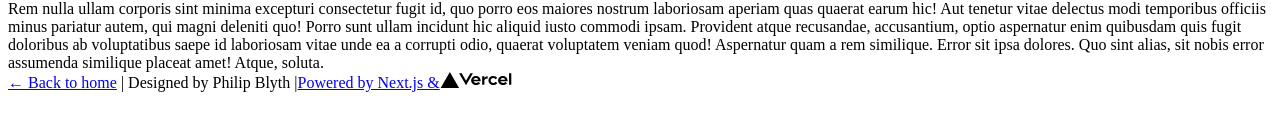
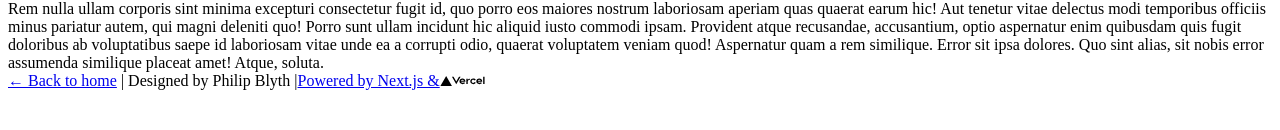
Before and after one commit to nemoDreamer/nemoDreaming-v5, a Next.js app: page /about in a window 1280 px wide. Shown: the part 414-544 px from the top of the page. Built offline with nearby package versions, Linux system fonts and the light colour scheme; a web font is replaced by a local one.

Commit message:
refactor: smaller footer

```diff
--- a/components/layout.tsx
+++ b/components/layout.tsx
@@ -82,7 +82,7 @@ const Layout: React.FC<{
 
     <div className="flex-1"> </div>
 
-    <footer className="p-4 flex flex-col md:flex-row items-center justify-center md:space-x-1 bg-gray-100">
+    <footer className="flex flex-col md:flex-row items-center justify-center md:space-x-1 p-4 bg-gray-100 text-xs">
       {!isHome && (
         <span className="font-extralight">
           <Link href="/">
@@ -103,8 +103,8 @@ const Layout: React.FC<{
         rel="noopener noreferrer"
       >
         Powered by Next.js &
-        <span className="inline-block h-4 ml-1">
-          <Image src="/vercel.svg" alt="Vercel Logo" width={72} height={16} />
+        <span className="inline-block h-3.5 ml-1">
+          <Image src="/vercel.svg" alt="Vercel Logo" width={45} height={10} />
         </span>
       </a>
     </footer>
```
